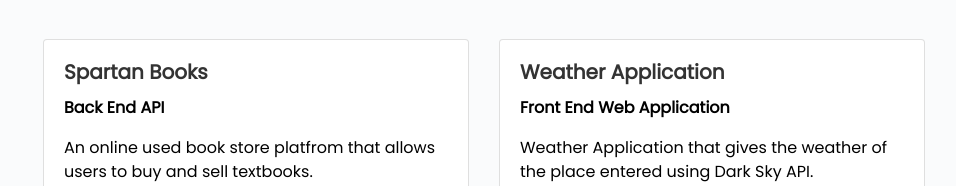
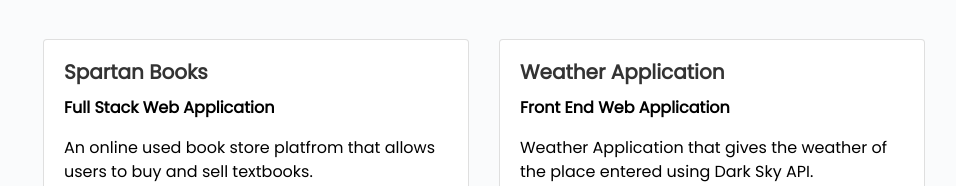
Before and after one commit to rohansamavedam/Personal-Portfolio-2019, a plain HTML site: page index.html in a window 1280 px wide. Shown: the part 901-1087 px from the top of the page, without its empty margins (292-1248 px from the left). Drawn offline with Linux system fonts and the light colour scheme; a web font is replaced by a local one.

Commit message:
Update index.html

```diff
--- a/index.html
+++ b/index.html
@@ -111,7 +111,7 @@
              <div class="card" style="width: auto; margin-bottom: 25px">
                <div class="card-body">
                  <h5 class="card-title">Spartan Books</h5>
-                 <p><strong>Back End API</strong><p>
+                 <p><strong>Full Stack Web Application</strong><p>
                    <p class="card-text">
                     <p>An online used book store platfrom that allows users to buy and sell textbooks.</p>
                    </p>
```
